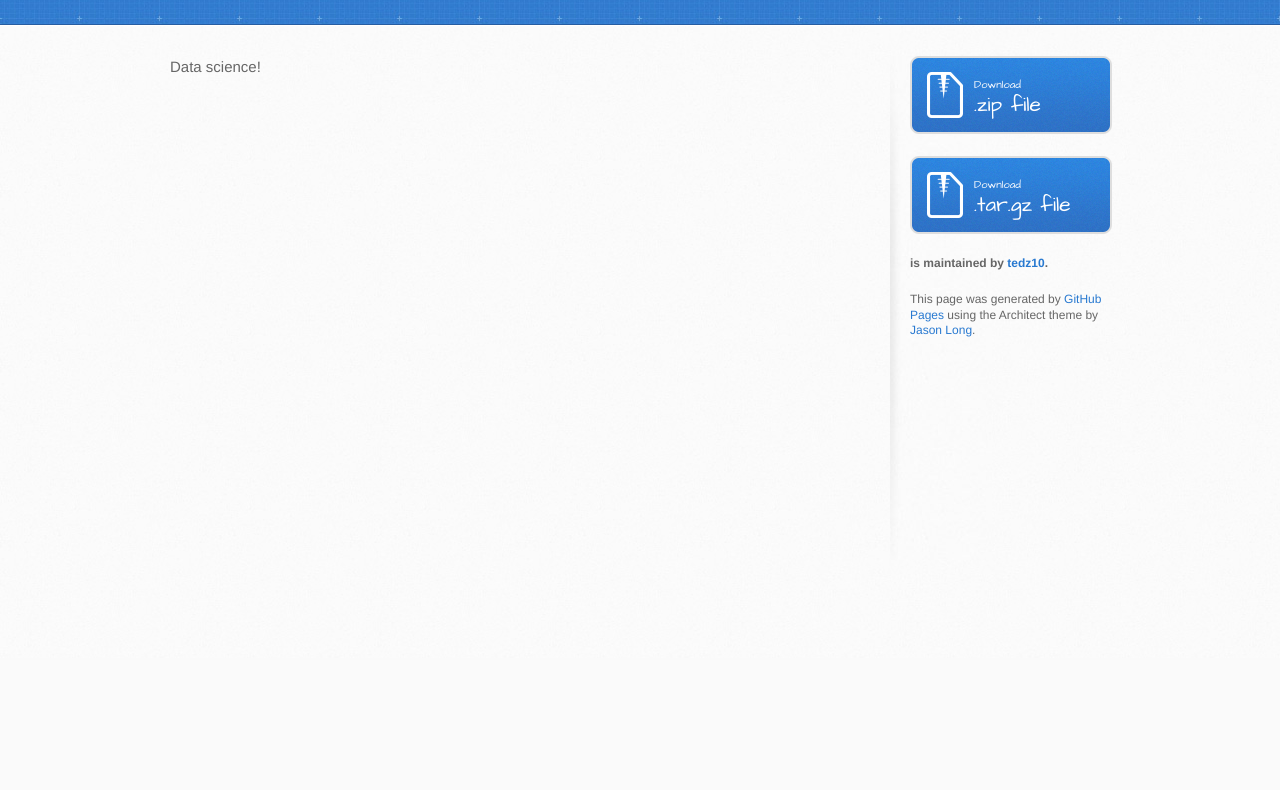
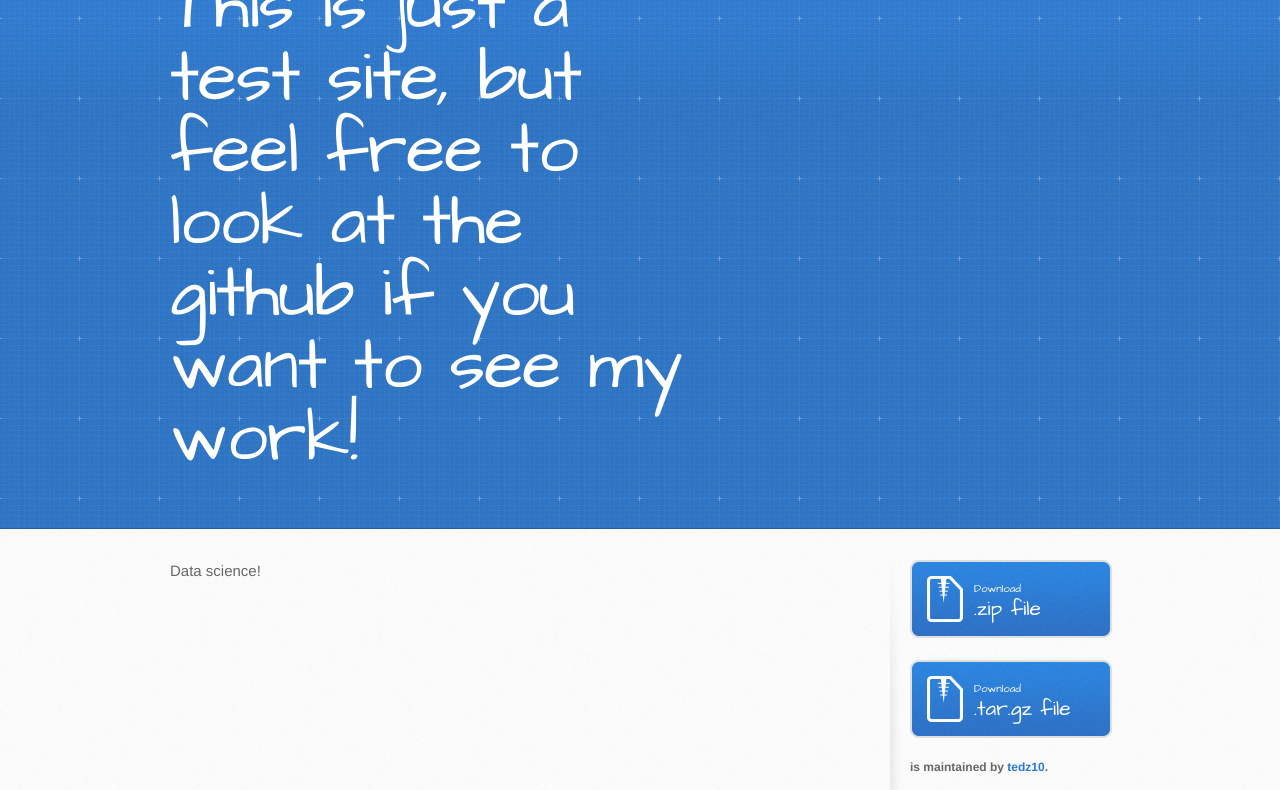
Before and after one commit to tedz10/datascience, a plain HTML site: page index.html in a window 1280 px wide. Shown: the part 142-932 px from the top of the page. Before the commit the page ends 800 px from the top, so only its background shows below. Drawn offline with Linux system fonts and the light colour scheme.

Commit message:
some testing

```diff
--- a/index.html
+++ b/index.html
@@ -19,7 +19,7 @@
   <body>
     <header>
       <div class="inner">
-        <h1>Datascience</h1>
+        <h1>Datascience: This is just a test site, but feel free to look at the github if you want to see my work!</h1>
         <h2></h2>
         <a href="https://github.com/tedz10/datascience" class="button"><small>View project on</small> GitHub</a>
       </div>
```
